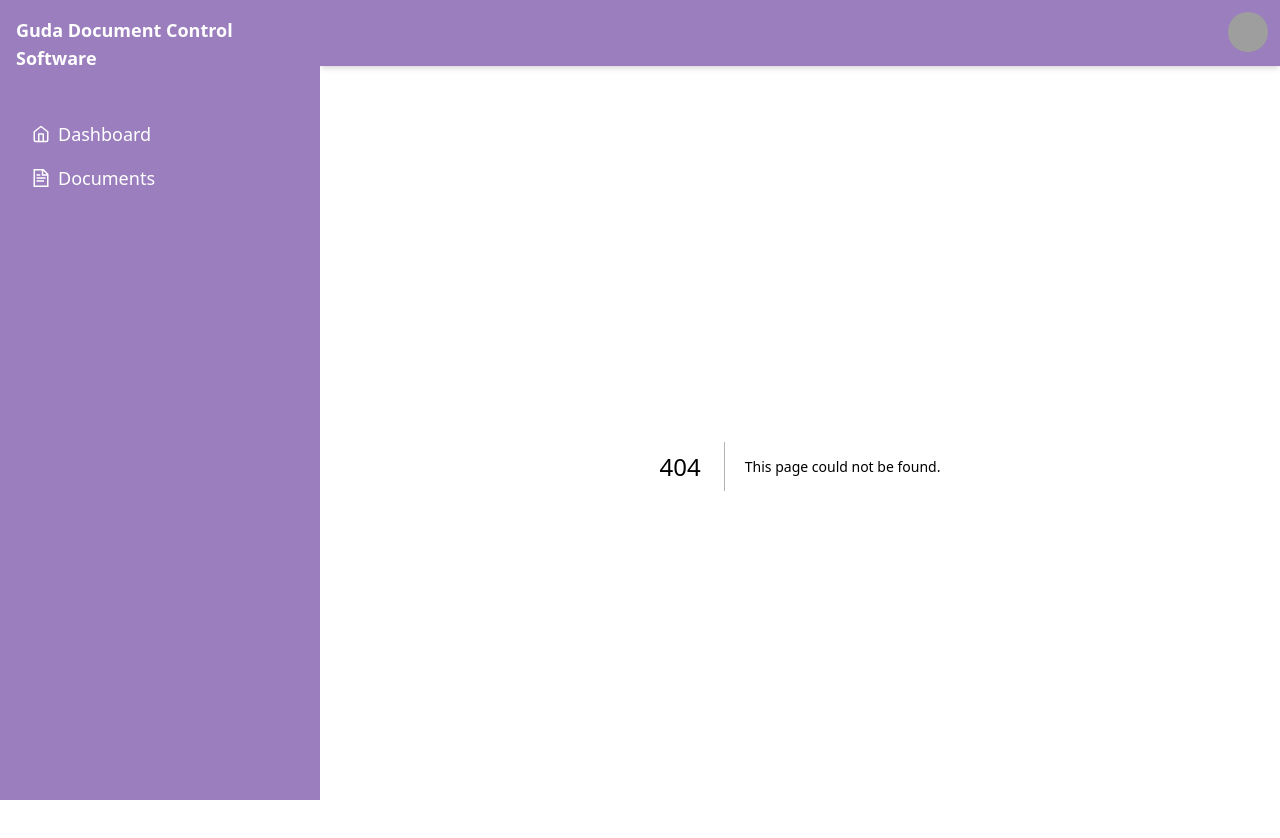
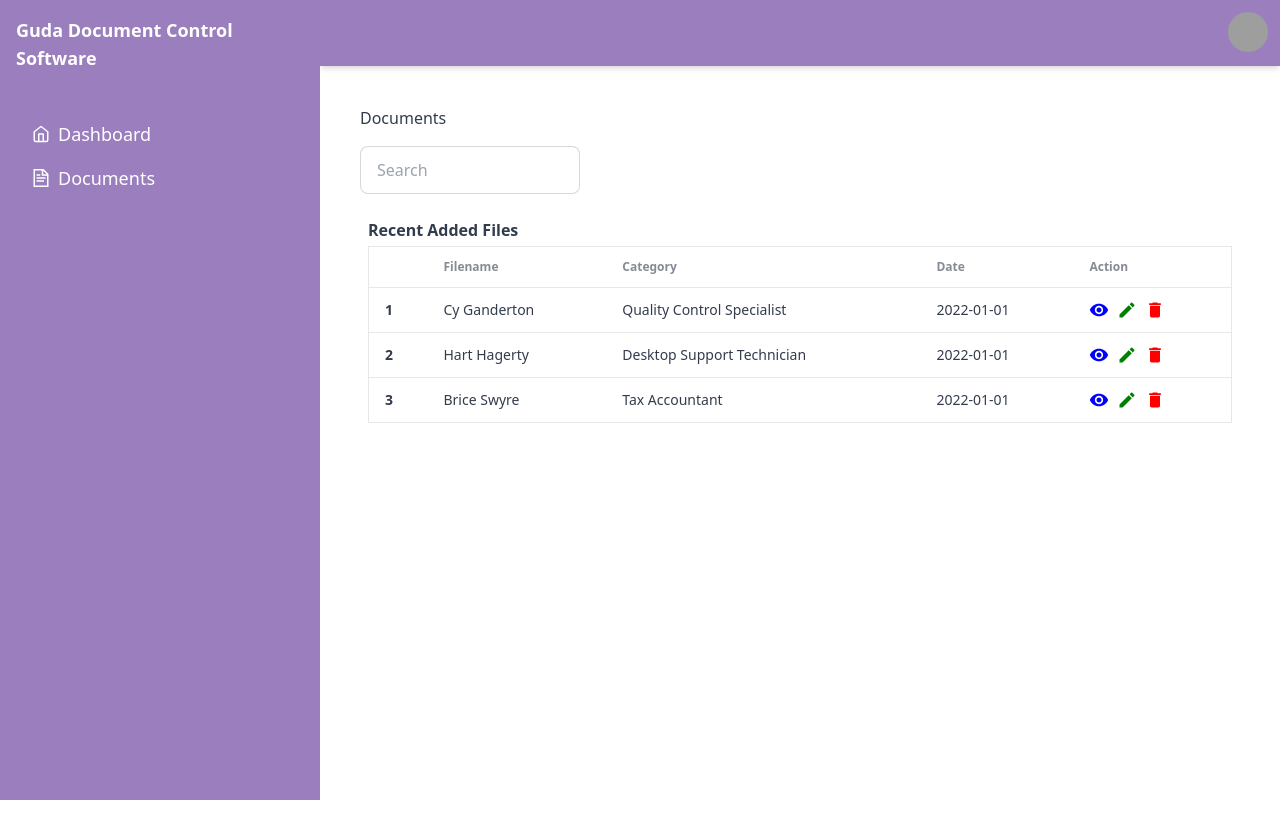
Before and after one commit to egboyguda/doc-control, a Next.js app: page /documents in a window 1280 px wide. Before the commit this address had no page. Shown: the top 838 px of the page. After the commit the page ends 800 px from the top, so only its background shows below. Built offline with nearby package versions, Linux system fonts and the light colour scheme; grey boxes are pictures that could not be loaded.

Commit message:
add ui design on document page,added document page

```diff
--- /dev/null
+++ b/src/app/documents/page.tsx
@@ -0,0 +1,29 @@
+import RecentTable from "@/components/dashboard/table-recent";
+import DocsTable from "@/components/documents/doc-table";
+
+export default function DocumentPage() {
+    return (
+        <div className="m-10 space-y-4">
+            <h1>Documents</h1>
+            <form>
+                <div className="w-1/4">
+                    <label className="input input-bordered flex items-center gap-2">
+                        <input type="text" className="grow" placeholder="Search" />
+                        <svg
+                            xmlns="http://www.w3.org/2000/svg"
+                            viewBox="0 0 16 16"
+                            fill="currentColor"
+                            className="h-4 w-4 opacity-70">
+                            <path
+                                fillRule="evenodd"
+                                d="M9.965 11.026a5 5 0 1 1 1.06-1.06l2.755 2.754a.75.75 0 1 1-1.06 1.06l-2.755-2.754ZM10.5 7a3.5 3.5 0 1 1-7 0 3.5 3.5 0 0 1 7 0Z"
+                                clipRule="evenodd" />
+                        </svg>
+                    </label>
+                </div>
+
+            </form>
+            <DocsTable />
+        </div>
+    );
+}
--- /dev/null
+++ b/src/components/documents/doc-table.tsx
@@ -0,0 +1,83 @@
+import { MdVisibility, MdEdit, MdDelete } from "react-icons/md";
+export default function DocsTable() {
+    return (
+        <div className="overflow-x-auto p-2 col-span-2 space-y-1">
+            <h1 className="font-bold">Recent Added Files </h1>
+            <table className="table border rounded ">
+                {/* head */}
+                <thead>
+                    <tr>
+                        <th></th>
+                        <th>Filename</th>
+                        <th>Category</th>
+                        <th>Date</th>
+                        <th>Action</th>
+
+                    </tr>
+                </thead>
+                <tbody>
+                    {/* row 1 */}
+                    <tr>
+                        <th>1</th>
+                        <td>Cy Ganderton</td>
+                        <td>Quality Control Specialist</td>
+                        <td>2022-01-01</td>
+                        <td className="flex gap-2">
+                            {/* Icons for view, edit, and delete with colors */}
+                            <a href="#" title="View" className="tooltip" data-tip="View">
+                                <MdVisibility size={20} color="blue" />
+                            </a>
+                            <a href="#" title="Edit" className="tooltip" data-tip="Edit">
+                                <MdEdit size={20} color="green" />
+                            </a>
+                            <a href="#" title="Delete" className="tooltip" data-tip="Delete">
+                                <MdDelete size={20} color="red" />
+                            </a>
+                        </td>
+
+                    </tr>
+                    {/* row 2 */}
+                    <tr className="hover">
+                        <th>2</th>
+                        <td>Hart Hagerty</td>
+                        <td>Desktop Support Technician</td>
+                        <td>2022-01-01</td>
+                        <td className="flex gap-2">
+                            {/* Icons for view, edit, and delete with colors */}
+                            <a href="#" title="View" className="tooltip" data-tip="View">
+                                <MdVisibility size={20} color="blue" />
+                            </a>
+                            <a href="#" title="Edit" className="tooltip" data-tip="Edit">
+                                <MdEdit size={20} color="green" />
+                            </a>
+                            <a href="#" title="Delete" className="tooltip" data-tip="Delete">
+                                <MdDelete size={20} color="red" />
+                            </a>
+                        </td>
+
+                    </tr>
+                    {/* row 3 */}
+                    <tr>
+                        <th>3</th>
+                        <td>Brice Swyre</td>
+                        <td>Tax Accountant</td>
+                        <td>2022-01-01</td>
+                        <td className="flex gap-2">
+                            {/* Icons for view, edit, and delete with colors */}
+                            <a href="#" title="View" className="tooltip" data-tip="View">
+                                <MdVisibility size={20} color="blue" />
+                            </a>
+                            <a href="#" title="Edit" className="tooltip" data-tip="Edit">
+                                <MdEdit size={20} color="green" />
+                            </a>
+                            <a href="#" title="Delete" className="tooltip" data-tip="Delete">
+                                <MdDelete size={20} color="red" />
+                            </a>
+                        </td>
+
+                    </tr>
+                </tbody>
+            </table>
+        </div>
+    )
+}
--- a/src/components/sidebar.tsx
+++ b/src/components/sidebar.tsx
@@ -1,6 +1,7 @@
 import { LuHome } from "react-icons/lu";
 import Header from "./header";
 import { GrDocumentText } from "react-icons/gr"
+import Link from "next/link";
 
 //use to get a component
 //props
@@ -28,10 +29,10 @@ export default function Sidebar({ children }: SidebarProps) {
 
 
 
-                    <li className="text-lg"> <a><span><LuHome /></span> Dashboard</a></li>
-                    <li className="text-lg"><a><span><GrDocumentText /></span> Documents</a></li>
+                    <li className="text-lg"> <Link href="/"><span><LuHome /></span> Dashboard</Link></li>
+                    <li className="text-lg"><Link href="/documents"><span><GrDocumentText /></span> Documents</Link></li>
                 </ul>
             </div>
-        </div>
+        </div >
     )
 }
```
